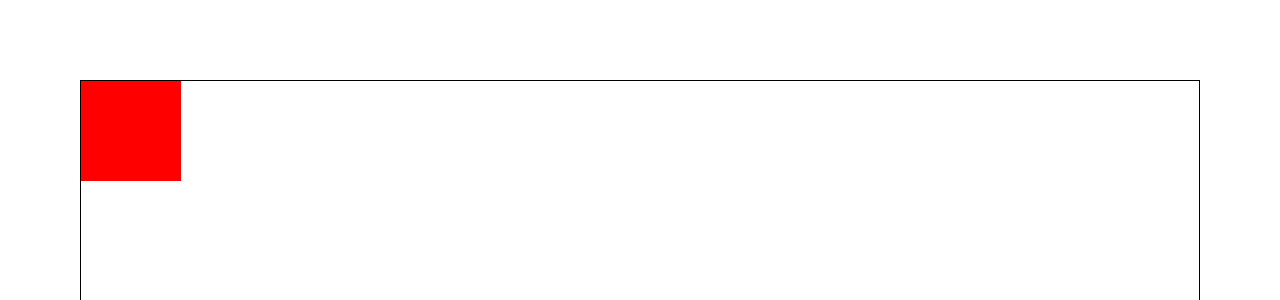
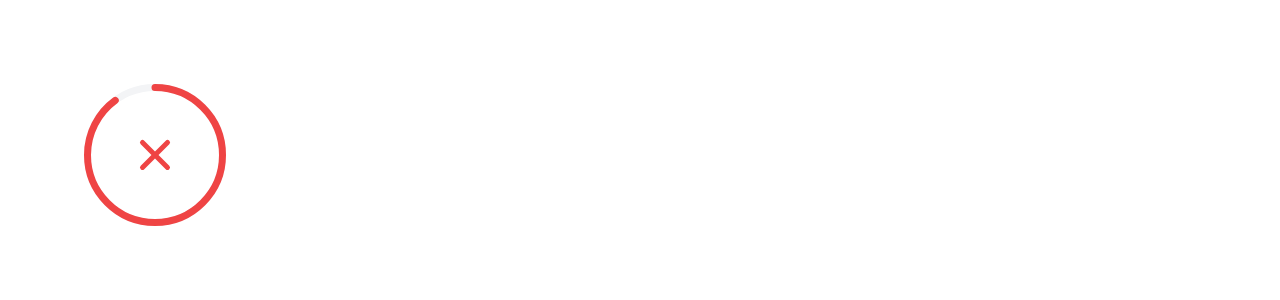
Before and after one commit to daler-developer/react-awesome-components, a Next.js app: page / in a window 1280 px wide. Shown: the top 300 px of the page. Built offline with nearby package versions, Linux system fonts and the light colour scheme.

Commit message:
created <CircularProgress /> and tests for it

```diff
--- /dev/null
+++ b/components/circular-progress/CircularProgress.tsx
@@ -0,0 +1,90 @@
+import cn from 'classnames'
+import { useEffect, useRef, useState } from 'react'
+import { XIcon, CheckIcon } from '@heroicons/react/solid'
+
+interface IProps {
+  percent: number
+  status?: 'normal' | 'exception' | 'success'
+}
+
+export default ({ percent, status = 'normal' }: IProps) => {
+  if (percent === 100) {
+    status = 'success'
+  }
+
+  const [strokeDasharray, setStrokeDasharray] =
+    useState<`${number} ${number}`>('0 10000')
+
+  const circleRef = useRef<SVGCircleElement>(null!)
+
+  useEffect(() => {
+    const circleLength = 2 * 3.14 * circleRef.current.r?.baseVal.value
+
+    setStrokeDasharray(
+      `${Math.floor((circleLength / 100) * percent)} ${
+        circleLength - Math.floor((circleLength / 100) * percent)
+      }`
+    )
+  }, [percent])
+
+  return (
+    <div
+      className={cn('w-[150px] h-[150px] relative')}
+      role='circular-progress'
+    >
+      <div
+        className={cn(
+          'absolute top-1/2 left-1/2 -translate-x-1/2 -translate-y-1/2'
+        )}
+      >
+        {status === 'normal' ? (
+          <div className={cn('text-[30px]')}>{percent}%</div>
+        ) : status === 'success' ? (
+          <CheckIcon
+            role='check-icon'
+            className='text-green-600 w-[50px] h-[50px]'
+          />
+        ) : (
+          status === 'exception' && (
+            <XIcon role='x-icon' className='text-red-500 w-[50px] h-[50px]' />
+          )
+        )}
+      </div>
+
+      <svg width='100%' height='100%' className=''>
+        <circle
+          r='45%'
+          cx='50%'
+          cy='50%'
+          className={cn('stroke-gray-100')}
+          style={{
+            transition: 'all .2s linear',
+            fill: 'transparent',
+            strokeWidth: '7px',
+          }}
+        />
+        <circle
+          role='circular-progress-line'
+          ref={circleRef}
+          r='45%'
+          cx='50%'
+          cy='50%'
+          className={cn({
+            'stroke-blue-500': status === 'normal',
+            'stroke-red-500': status === 'exception',
+            'stroke-green-600': status === 'success',
+          })}
+          style={{
+            transition: 'all .2s linear',
+            fill: 'transparent',
+            strokeLinecap: 'round',
+            strokeDasharray,
+            strokeWidth: '7px',
+            transformOrigin: '50% 50%',
+            transform: 'rotate(-90deg)',
+          }}
+        />
+      </svg>
+    </div>
+  )
+}
--- a/pages/index.tsx
+++ b/pages/index.tsx
@@ -1,9 +1,12 @@
+import { useEffect, useState } from 'react'
+import CircularProgress from '../components/circular-progress/CircularProgress'
+
 export default () => {
+  const [percent, setPercent] = useState(90)
+
   return (
     <div className='p-20'>
-      <svg className='svg'>
-        <rect width='100' height='100' fill='currentColor' />
-      </svg>
+      <CircularProgress percent={percent} status='exception' />
     </div>
   )
 }
```
Also changed, not shown: 1 other file (tests, documents, lock files or other folders).
